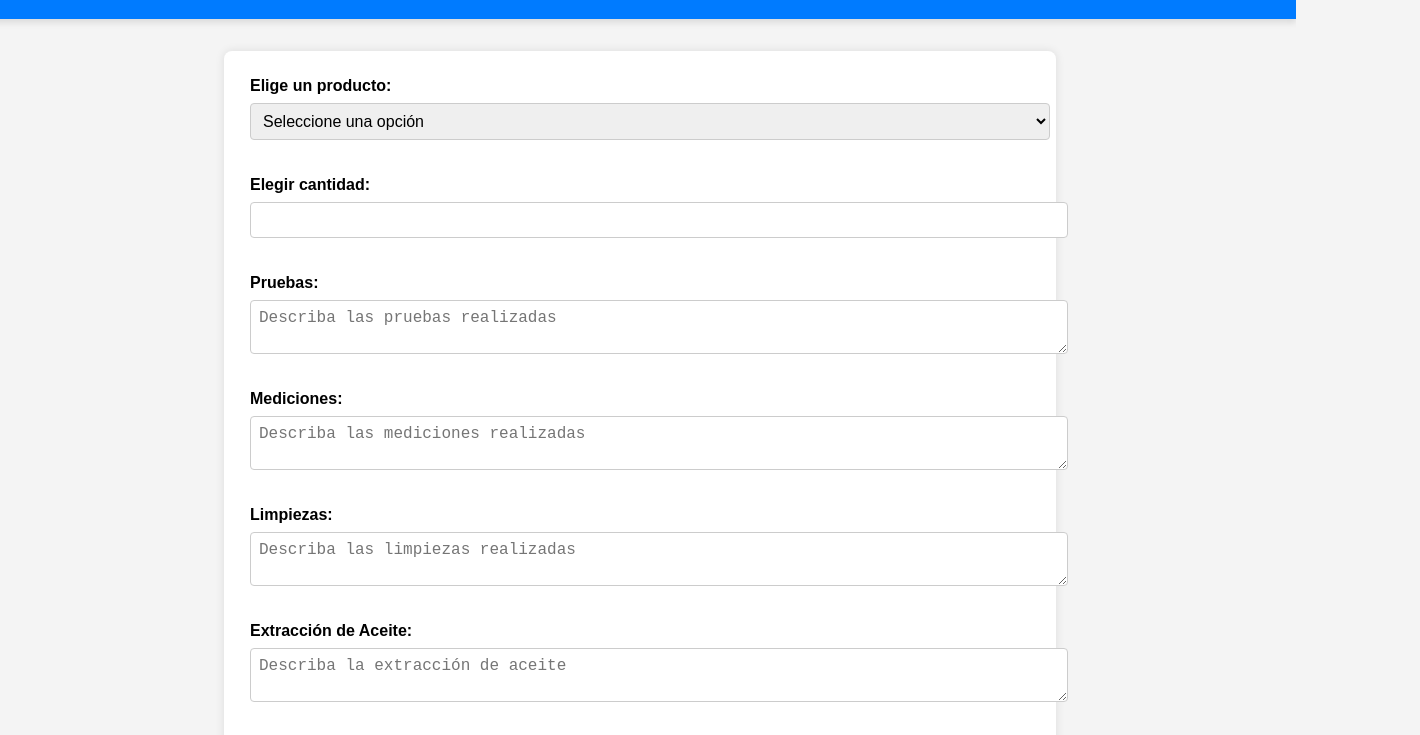
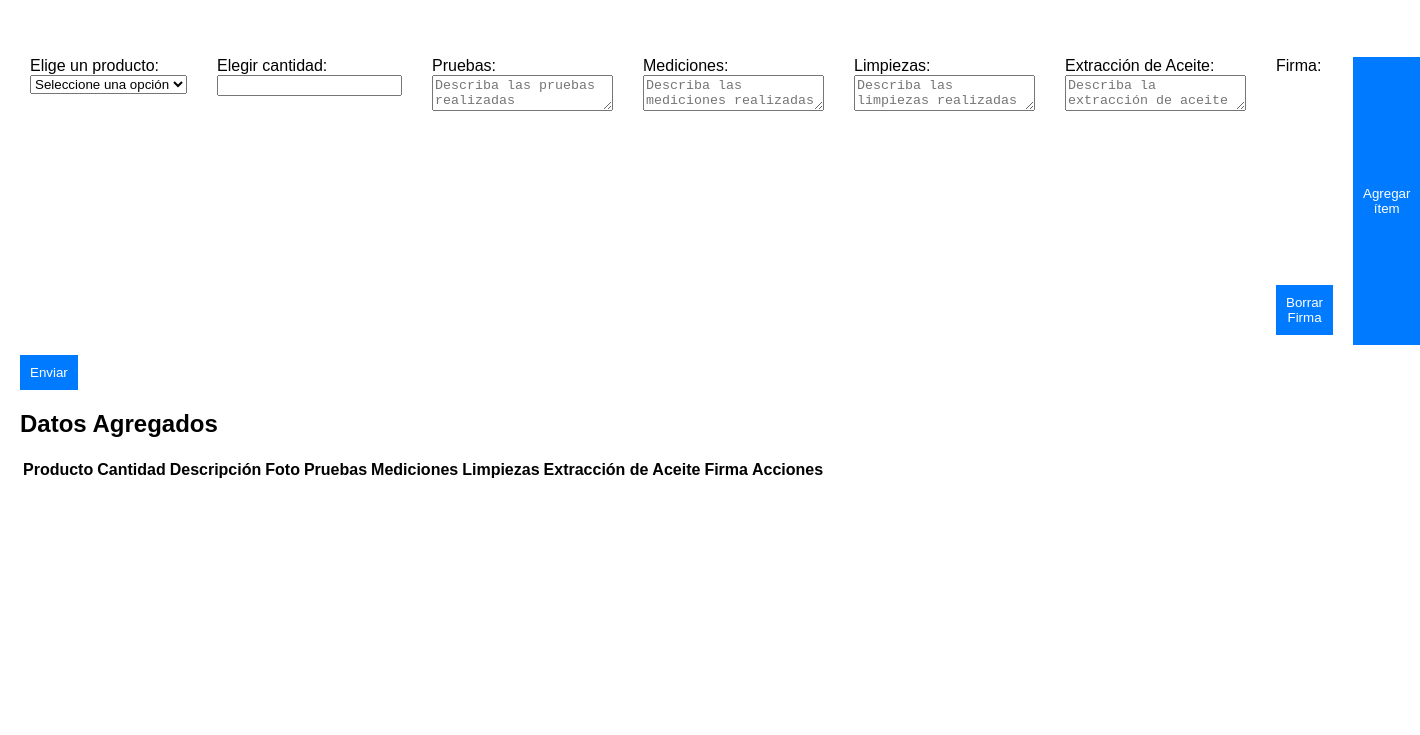
Before and after one commit to GERARD2619-17/HRWEBIE, a plain HTML site: page index.html in a window 1280 px wide. Shown: the part 93-828 px from the top of the page, 1420 px wide, since content can reach past the window. After the commit the page ends 800 px from the top, so only its background shows below. Drawn offline with nearby package versions, Linux system fonts and the light colour scheme; no server answers.

Commit message:
...................

```diff
--- a/styles.css
+++ b/styles.css
@@ -1,146 +1,62 @@
+/* styles.css */
 body {
-    font-family: 'Arial', sans-serif;
-    background-color: #f4f4f4;
+    font-family: Arial, sans-serif;
     margin: 0;
     padding: 0;
-    display: flex;
-    flex-direction: column;
-    align-items: center;
-    justify-content: center;
+    box-sizing: border-box;
 }
 
-header {
-    background-color: #007BFF;
-    color: white;
-    width: 100%;
-    padding: 1rem;
-    text-align: center;
-    box-shadow: 0 4px 6px rgba(0, 0, 0, 0.1);
-}
-
-main {
-    padding: 1rem;
-    max-width: 800px;
-    width: 100%;
-    background: white;
-    box-shadow: 0 0 10px rgba(0, 0, 0, 0.1);
-    border-radius: 8px;
-    margin: 2rem 0;
-    display: flex;
-    flex-direction: column;
-    align-items: center;
+header, main {
+    padding: 20px;
 }
 
 .form-container {
-    width: 100%;
     display: flex;
     flex-direction: column;
-    gap: 1rem;
-    margin-bottom: 1rem;
+    gap: 10px;
 }
 
 .form-group {
-    width: 100%;
     display: flex;
     flex-direction: column;
-    gap: 0.5rem;
-}
-
-label {
-    font-weight: bold;
-}
-
-select,
-input,
-textarea {
-    padding: 0.5rem;
-    font-size: 1rem;
-    border: 1px solid #ccc;
-    border-radius: 4px;
-    width: 100%;
-}
-
-.signature-pad {
-    border: 1px solid #ccc;
-    border-radius: 4px;
 }
 
 .btn {
-    padding: 0.5rem 1rem;
-    background-color: #007BFF;
+    padding: 10px;
+    margin-top: 10px;
+    background-color: #007bff;
     color: white;
     border: none;
-    border-radius: 4px;
     cursor: pointer;
-    transition: background-color 0.3s;
-    margin-top: 1rem;
 }
 
 .btn:hover {
     background-color: #0056b3;
 }
 
-.add-btn {
-    align-self: flex-end;
+@media (min-width: 600px) {
+    .form-container {
+        flex-direction: row;
+        flex-wrap: wrap;
+        justify-content: space-between;
+    }
+
+    .form-group {
+        flex: 1 1 calc(50% - 20px);
+        margin: 10px;
+    }
+
+    .signature-pad {
+        width: 100%;
+        height: auto;
+    }
 }
 
-.submit-btn {
-    background-color: #28a745;
-}
-
-.submit-btn:hover {
-    background-color: #218838;
-}
-
-.error {
-    color: red;
-    margin-top: 1rem;
-}
-
-h2 {
-    margin-top: 2rem;
-    text-align: center;
-}
-
-table {
-    width: 100%;
-    border-collapse: collapse;
-    margin-top: 1rem;
-}
-
-table,
-th,
-td {
-    border: 1px solid #ccc;
-}
-
-th,
-td {
-    padding: 0.5rem;
-    text-align: left;
-}
-
-th {
-    background-color: #007BFF;
-    color: white;
-}
-
-tbody tr:nth-child(even) {
-    background-color: #f9f9f9;
-}
-
-.service-items {
-    width: 100%;
-    display: flex;
-    flex-direction: column;
-    gap: 1rem;
-}
-
-.service-item {
-    display: flex;
-    gap: 1rem;
-    align-items: center;
-}
+@media (orientation: landscape) {
+    .form-container {
+        flex-direction: row;
+        flex-wrap: nowrap;
+    }
 
     .form-group {
         flex: 1 1 30%;
```
